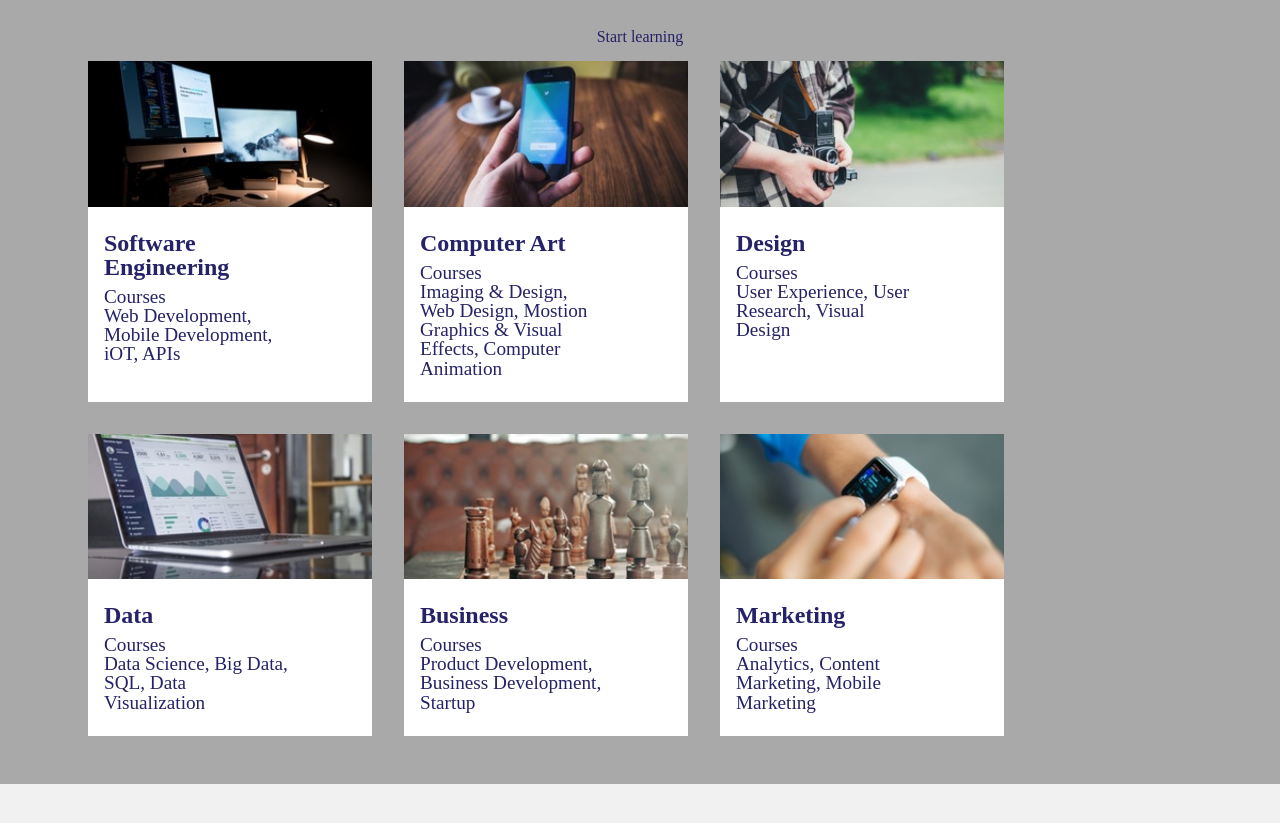
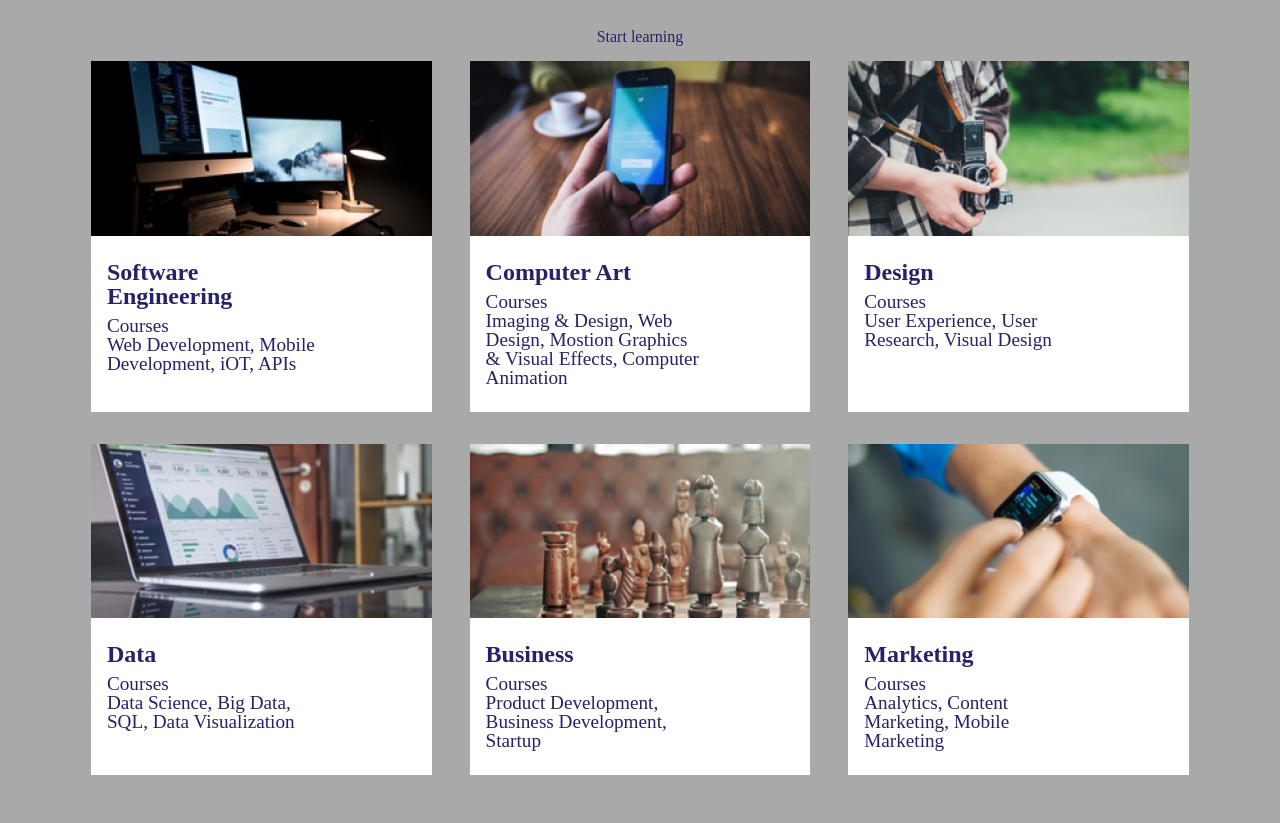
Before and after one commit to BrewsNGrams/capstone_draft, a plain HTML site: page index.html in a window 1280 px wide. Shown: the part 1384-2207 px from the top of the page. Before the commit the page ends 2168 px from the top, so only its background shows below. Drawn offline with Linux system fonts and the light colour scheme; a web font is replaced by a local one.

Commit message:
Box worked better.

```diff
--- a/index.html
+++ b/index.html
@@ -85,7 +85,7 @@
 
     <section class="catalogue">
       <h1>Start learning</h1>
-      <div class="bar">
+      <div class="flex-box">
         <figure class="course">
           <img src="resources\imgs\course-software.jpg" alt="">
           <figcaption>
@@ -110,9 +110,6 @@
             <p>User Experience, User Research, Visual Design</p>
           </figcaption>
         </figure>
-      </div>
-
-      <div class="bar">
         <figure class="course">
           <img src="resources\imgs\course-data.jpg" alt="">
           <figcaption>
--- a/resources/css/style.css
+++ b/resources/css/style.css
@@ -173,7 +173,7 @@
   justify-content: flex-start;
   align-self: stretch;
   max-height: 100%;
-  max-width: 25%;
+  max-width: 30%;
   margin: 1rem 1rem;
 }
 
@@ -185,3 +185,10 @@
 .course figcaption {
   margin: 1rem 0 1.5rem 1rem;
 }
+
+.flex-box {
+  display: flex;
+  justify-content: space-around;
+  align-items: center;
+  flex-wrap: wrap;
+}
```
